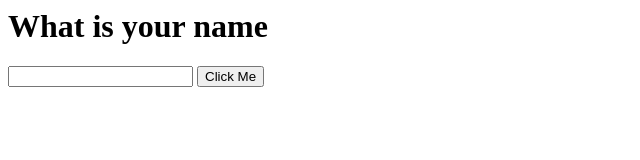
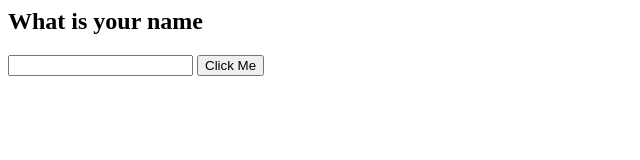
Before and after one commit to ashokpatidar/greetingApp, a plain HTML site: page index.html in a window 1280 px wide. Shown: the whole page, without its empty margins (0-640 px from the left). Drawn offline with Linux system fonts and the light colour scheme.

Commit message:
changing header to h2

```diff
--- a/index.html
+++ b/index.html
@@ -2,7 +2,7 @@
     <head></head>
     <body>
         <main>
-            <h1>What is your name</h1>
+            <h2>What is your name</h2>
             <input type="text">
             <button>Click Me</button>
         </main>
```
